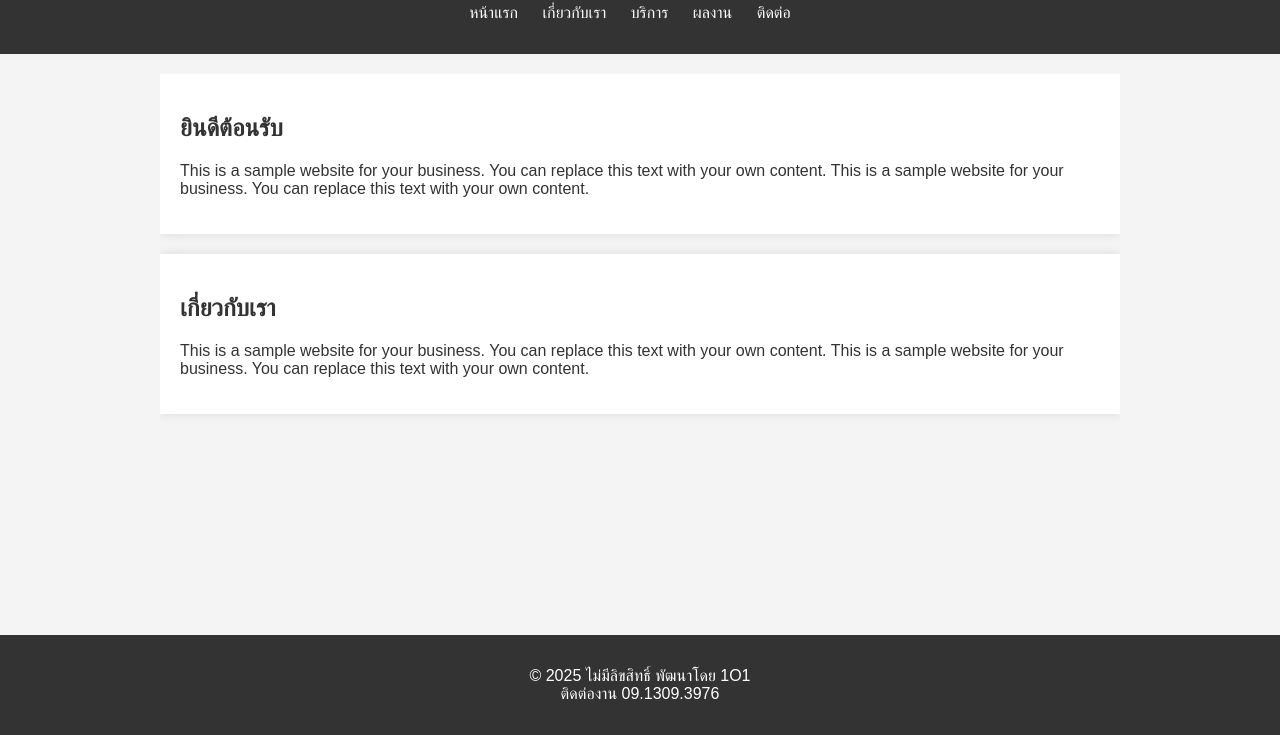
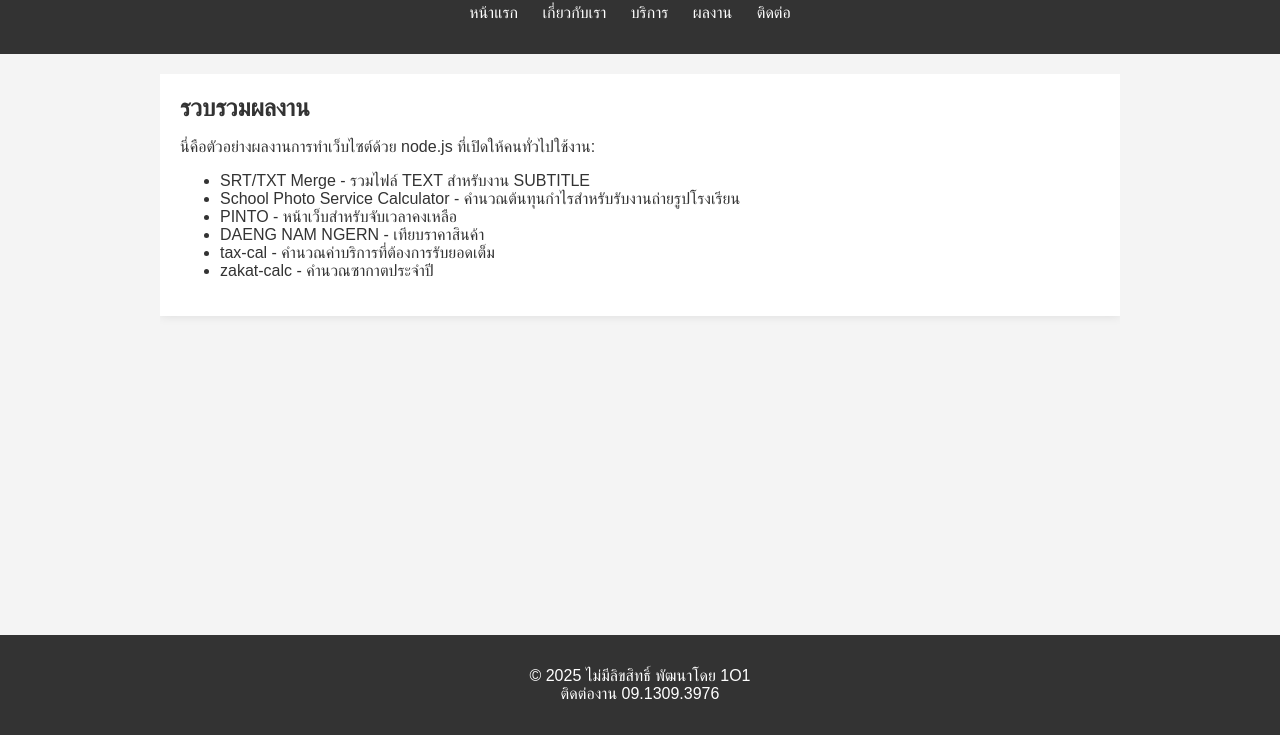
Before and after one commit to singfirewire/singfirewire.github.io, a plain HTML site: page index.html in a window 1280 px wide. Shown: the part 65-800 px from the top of the page. Drawn offline with Linux system fonts and the light colour scheme.

Commit message:
Update index.html

```diff
--- a/index.html
+++ b/index.html
@@ -3,7 +3,7 @@
 <head>
     <meta charset="UTF-8">
     <meta name="viewport" content="width=device-width, initial-scale=1.0">
-    <title>ติดต่องาน</title>
+    <title>ผลงาน</title>
     <style>
         body {
             font-family: 'Kanit', sans-serif;
@@ -20,7 +20,7 @@
             padding: 1em 0;
         }
 
-        h1 {
+        h1, h2 {
             margin: 0;
         }
 
@@ -57,6 +57,15 @@
             box-shadow: 0 0 10px rgba(0, 0, 0, 0.1);
         }
 
+        .card a {
+            color: #333; /* สีลิงก์ */
+            text-decoration: none; /* ไม่มีเส้นใต้ลิงก์ */
+        }
+
+        .card a:hover {
+            text-decoration: underline; /* เส้นใต้ลิงก์เมื่อ hover */
+        }
+
         footer {
             background: #333;
             color: #fff;
@@ -83,7 +92,7 @@
 <body>
 
     <header>
-        <h1>ติดต่องาน</h1>
+        <h1>ผลงาน</h1>
         <nav>
             <ul>
                 <li><a href="#">หน้าแรก</a></li>
@@ -98,19 +107,18 @@
     <section>
         <div class="container">
             <div class="card">
-                <h2>ยินดีต้อนรับ</h2>
+                <h2>รวบรวมผลงาน</h2>
                 <p>
-                    This is a sample website for your business. You can replace this text with your own content.
-                    This is a sample website for your business. You can replace this text with your own content.
+                    นี่คือตัวอย่างผลงานการทำเว็บไซต์ด้วย node.js ที่เปิดให้คนทั่วไปใช้งาน:
                 </p>
-            </div>
-
-            <div class="card">
-                <h2>เกี่ยวกับเรา</h2>
-                <p>
-                    This is a sample website for your business. You can replace this text with your own content.
-                    This is a sample website for your business. You can replace this text with your own content.
-                </p>
+                <ul>
+                    <li><a href="https://text-fawn-sigma.vercel.app/" target="_blank">SRT/TXT Merge</a> - รวมไฟล์ TEXT สำหรับงาน SUBTITLE</li>
+                    <li><a href="https://aida-cost.vercel.app/v2" target="_blank">School Photo Service Calculator</a> - คำนวณต้นทุนกำไรสำหรับรับงานถ่ายรูปโรงเรียน</li>
+                    <li><a href="https://pinto-singfirewires-projects.vercel.app/" target="_blank">PINTO</a> - หน้าเว็บสำหรับจับเวลาคงเหลือ</li>
+                    <li><a href="https://daeng-nam-ngern.vercel.app/" target="_blank">DAENG NAM NGERN</a> - เทียบราคาสินค้า</li>
+                    <li><a href="https://tax-cal-five.vercel.app/" target="_blank">tax-cal</a> - คำนวณค่าบริการที่ต้องการรับยอดเต็ม</li>
+                    <li><a href="https://zakat-calc.vercel.app/" target="_blank">zakat-calc</a> - คำนวณซากาตประจำปี</li>
+                </ul>
             </div>
         </div>
     </section>
```
